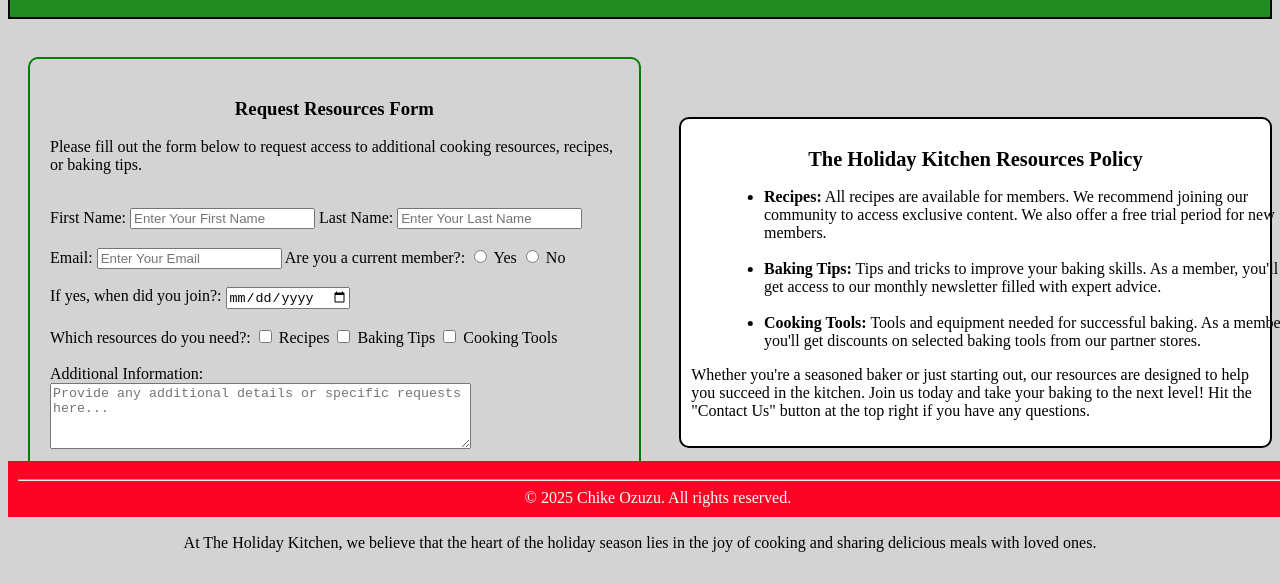
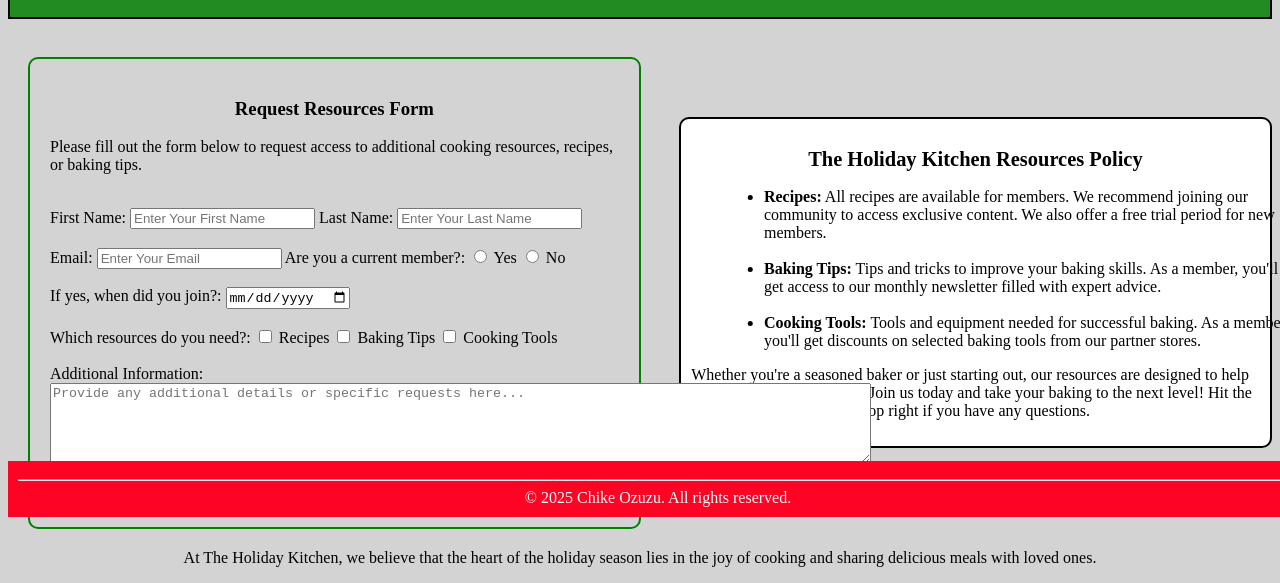
Before and after one commit to chikeozuzu/SBA307, a plain HTML site: page pages/resources.html in a window 1280 px wide. Shown: the part 283-866 px from the top of the page. Drawn offline with Linux system fonts and the light colour scheme.

Commit message:
Updated the resources page

```diff
--- a/pages/resources.html
+++ b/pages/resources.html
@@ -134,7 +134,7 @@
             <label for="tools">Cooking Tools</label><br><br>
 
             <label for="additional-info">Additional Information:</label><br>
-            <textarea id="additional-info" name="additional-info" rows="4" cols="50"
+            <textarea id="additional-info" name="additional-info" rows="5" cols="100"
                 placeholder="Provide any additional details or specific requests here..."></textarea><br><br>
 
             <input type="submit" value="Request Resources">
```
